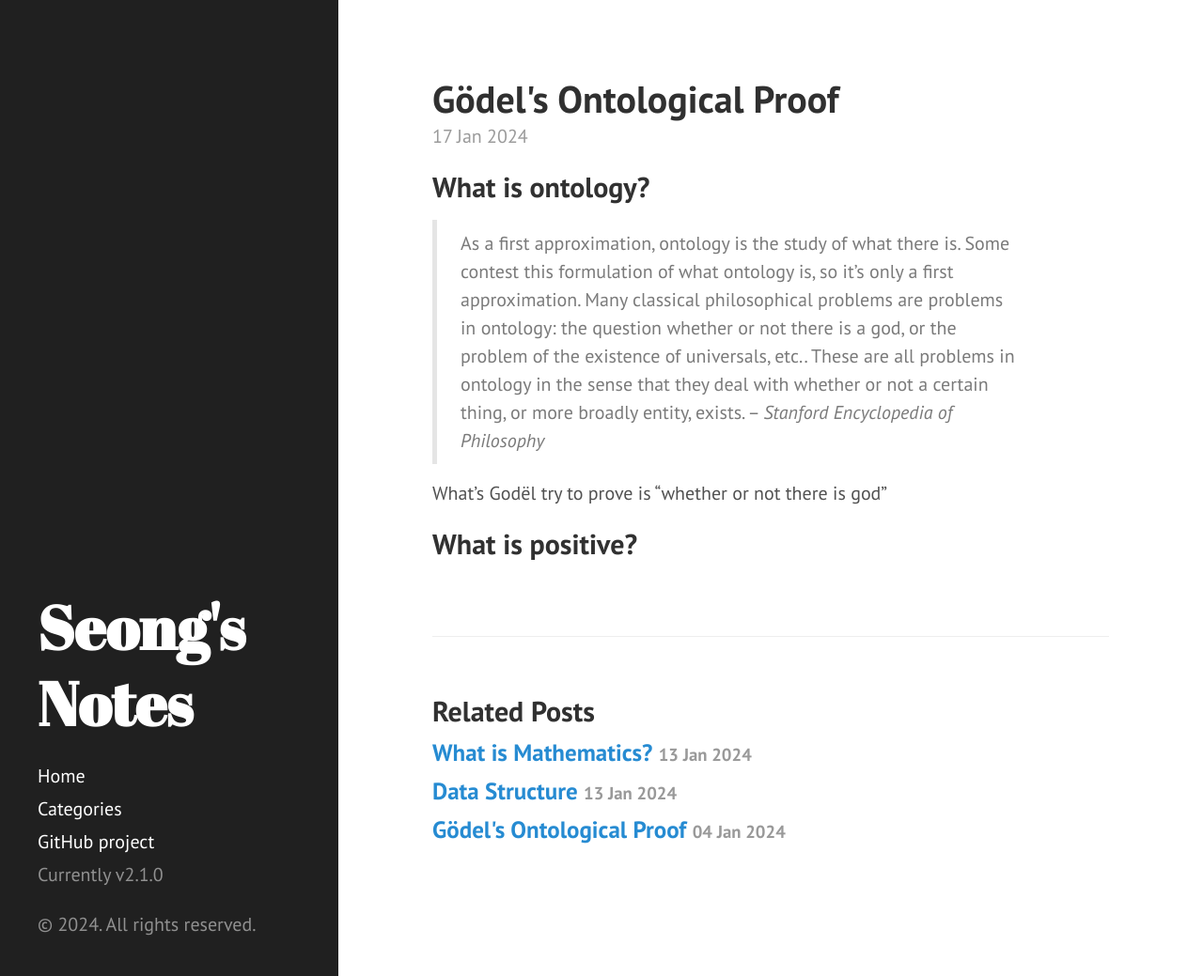
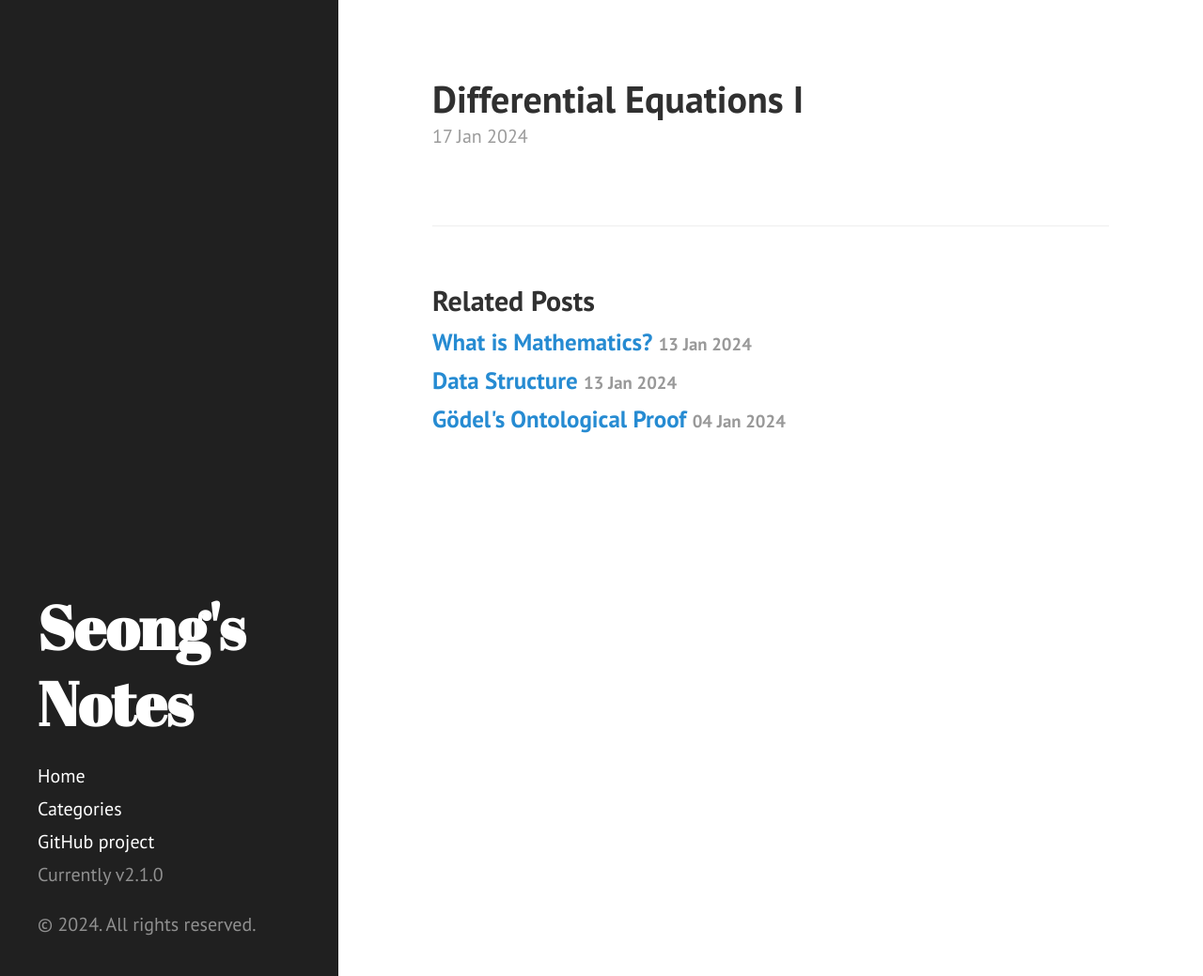
Before and after one commit to GwangseongCho/GwangseongCho.github.io, a Jekyll site: the page built from _posts/2024-01-17-differential-equations.md, in a window 1280 px wide and 1039 px high. Shown: the whole window at 94% size. Built offline with Jekyll 4.4.1, drawn with Linux system fonts in a browser that asks for light colours.

Commit message:
Add Differential Equation page

```diff
--- a/_posts/2024-01-17-differential-equations.md
+++ b/_posts/2024-01-17-differential-equations.md
@@ -1,15 +1,5 @@
 ---
 layout: post
-title: Gödel's Ontological Proof
+title: Differential Equations I
 category: Mathematics
 ---
-
-## What is ontology?
-> As a first approximation, ontology is the study of what there is.
-> Some contest this formulation of what ontology is, so it’s only a first approximation. Many classical philosophical problems are problems in ontology: the question whether or not there is a god, or the problem of the existence of universals, etc..
-> These are all problems in ontology in the sense that they deal with whether or not a certain thing, or more broadly entity, exists.
-> -- <cite> Stanford Encyclopedia of Philosophy</cite>
-
-What's Godël try to prove is "whether or not there is god"
-
-## What is positive?
```
